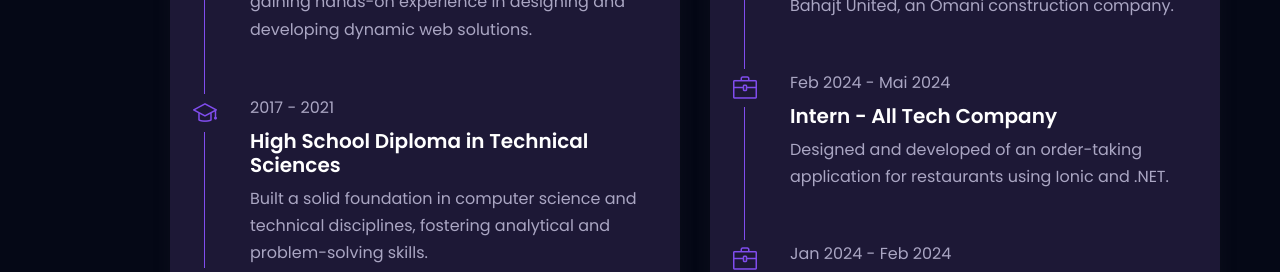
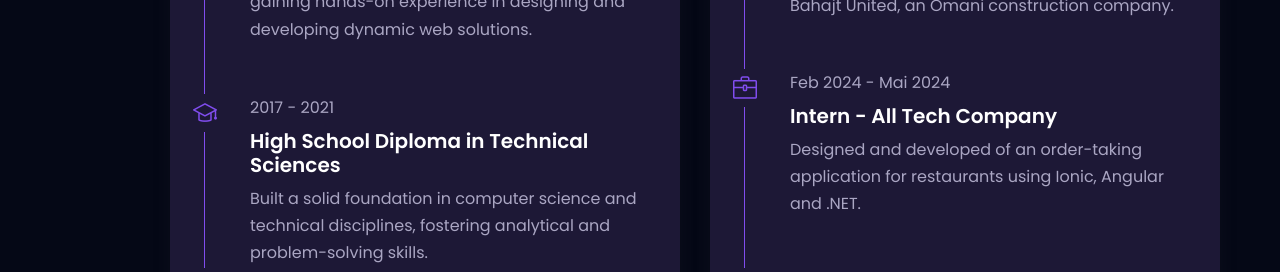
Before and after one commit to AmenZemzem68/amen-zemzem-portfolio, a React (Vite) app: page / in a window 1280 px wide. Shown: the part 2120-2392 px from the top of the page. Built offline with nearby package versions, Linux system fonts and the light colour scheme.

Commit message:
Added a airtech oman project

```diff
--- a/src/constants/index.js
+++ b/src/constants/index.js
@@ -215,7 +215,7 @@ const Data = [
     icon: "icon-briefcase",
     year: "Feb 2024 - Mai 2024",
     title: "Intern - All Tech Company",
-    desc: "Designed and developed of an order-taking application for restaurants using Ionic and .NET.",
+    desc: "Designed and developed of an order-taking application for restaurants using Ionic, Angular and .NET.",
   },
   {
     id: 6,
```
